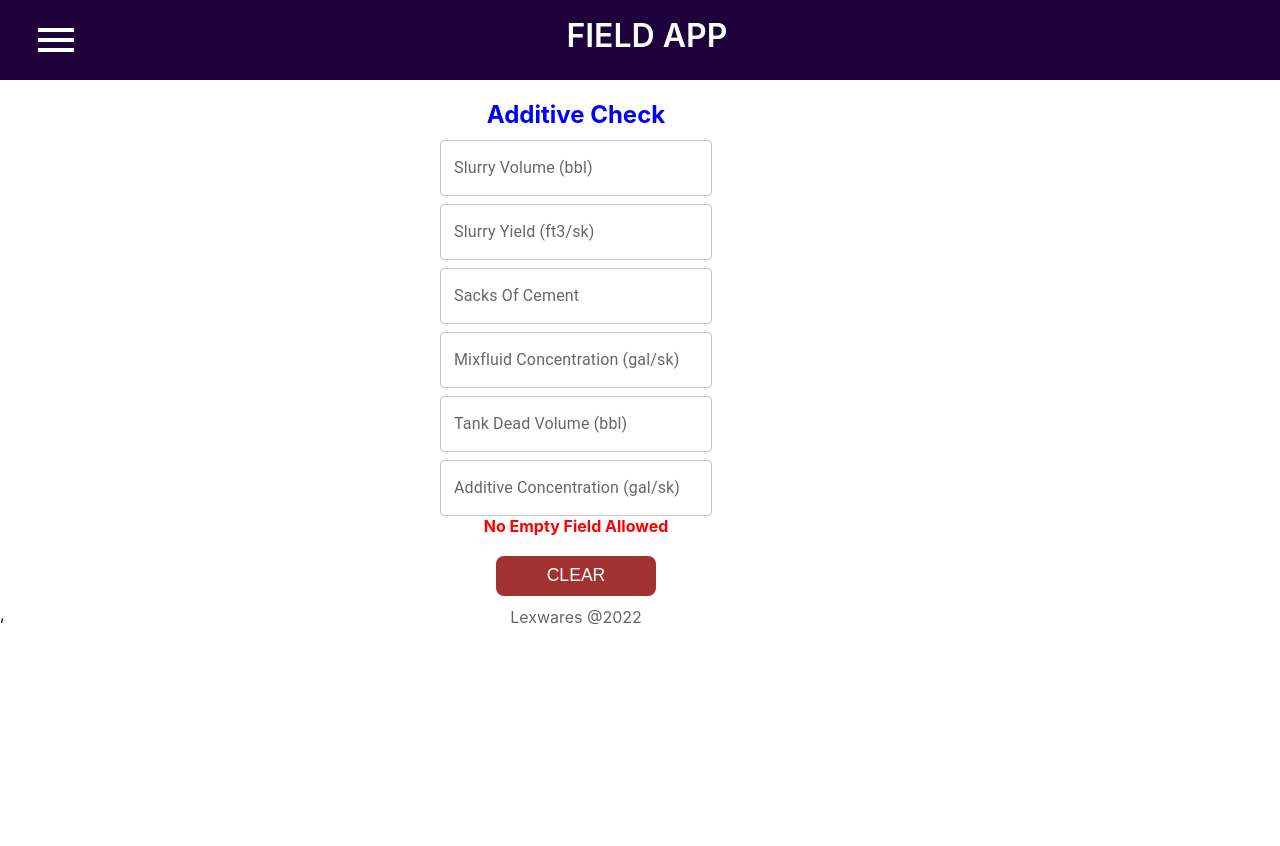
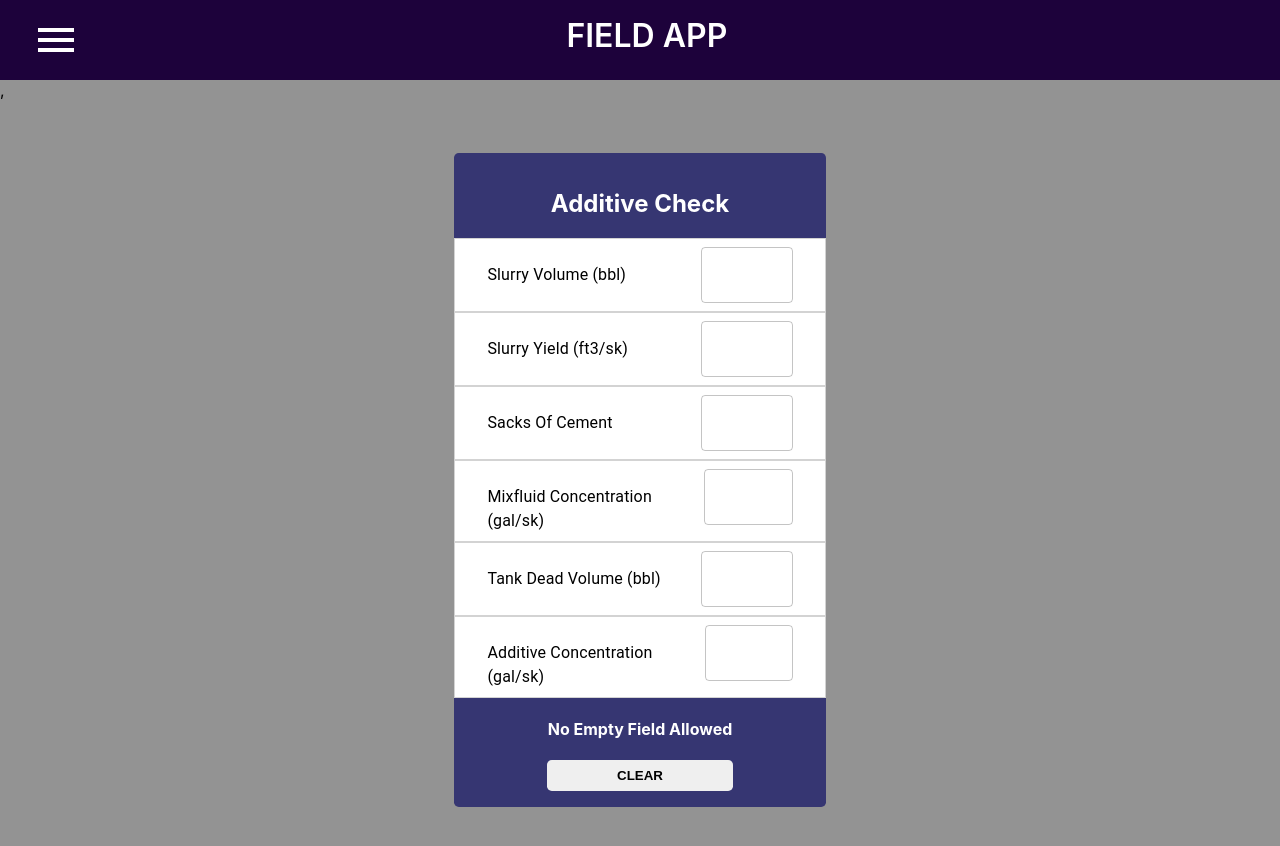
Before and after one commit to Alexcoder/riglex, a React (Create React App) app: page /select/additive in a window 1280 px wide. Shown: the top 846 px of the page. Before the commit the page ends 800 px from the top, so only its background shows below. Built offline with nearby package versions, Linux system fonts and the light colour scheme.

Commit message:
refactor additive css

```diff
--- a/src/components/Additive/Additive.css
+++ b/src/components/Additive/Additive.css
@@ -1,78 +1,57 @@
-.container{
-    background-color: whiteSmoke;
-    width: 26rem;
-    padding: 3rem;
-    color: black;
-    display: grid;
-    gap: 0.1rem;
-    margin: 1rem 0rem ;
-    /* box-shadow: 0rem 0.1rem 0.5rem 0rem black; */
-    border-radius: 0.2rem;
-}
-.additive_input{
-    width: 19rem;
-    height: 3.5rem;
-}
-.div{
-     border: 2px solid inherit;
-     color: black;
-     width: 20rem;
-     border-color: black;
-     margin-top: 1rem;
-     text-align: center;
-     padding-top: 1rem;
-     padding-bottom: 0.3rem;
-}
-.cement_sack_render{
+.additive-container{
+    background: rgba(0, 0, 0, 0.425);
     text-align: center;
-    color: blue;
-    /* border: 2px solid gray; */
-    width: 24.2rem;
-    padding:1rem 0 0.5rem 0;
-    margin: -2rem 0 0rem 0;
-    font-size: 1rem;
-}
-.additive_button{
-    color: white;
-    background-color: darkred;
-    width: 10rem;
-    height: 2.5rem;
-    font-size: 1.1rem;
-    margin-top: -2rem;
-    border-color: transparent;
-    opacity: 0.8;
-    border-radius: 0.5rem;
-}
-.additive_button :hover{
-    background-color: white;
-    color: black;
-}
-.green{
-    background-color: green;
-    color: white;
-}
-.lexwares{
-    opacity: 0.6;
-    text-align: center;
-    margin: 0.2rem 0rem -2rem 0rem;
-}
-.exit_button{
-    font-size: 1.3rem;
+    align-items: center;
+    justify-content: center;
+    position: absolute;
+    display: flex;
+    width: 100%;
+    height: 100vh;
+    padding-bottom: 2rem;
+
 }
 
-@media screen and (max-width: 440px){
-    .container{
-        /* margin: 8rem 0rem 0rem 29rem; */
-        height: 60rem;
-        border: 1px solid transparent;
-        box-shadow: 0rem transparent;
+.additive-container >div{
+    background: rgb(54, 54, 114);
+    padding: 1rem 0.03rem;
+    width:29%;
+    border-radius: 0.3rem;
+    height: fit-content;
+}
+
+.additive-check{
+    color:white;
+}
+
+.additive-clear{
+    border: none;
+    padding: 0.5rem 1rem;
+    width: 50%;
+    font-weight:600 ;
+    border-radius: 0.3rem;
+}
+
+
+
+@media screen and (max-width: 1024px){
+    .additive-container{
+        margin-top: -2rem;
     }
-    .additive_input{
-        /* width: 19rem; */
-        height: 1rem;
+    .additive-container >div{
+        width:90%;
+        margin: 1rem 0rem 2rem 0rem;
+        padding: 1rem 0.05rem;
     }
-    .exit_button{
-        font-size: 1.3rem;
+}
+
+@media screen and (max-width: 620px){
+    .additive-container{
+        margin-top: -1rem;
+    }
+    .additive-container >div{
+        width:90%;
+        margin: 1rem 0rem 2rem 0rem;
     }
 
+
 }
--- a/src/components/Additive/Additive.js
+++ b/src/components/Additive/Additive.js
@@ -1,6 +1,5 @@
 import React, {useState} from 'react';
 import SingleAdditive from './SingleAdditive';
-import { Grid,  } from '@mui/material';
 import './Additive.css';
 
 const Additive = () => {
@@ -39,72 +38,97 @@ const Additive = () => {
 
 
   return (
-  <div style={{width: "100vw"}}>
-     <Grid container justifyContent="center" alignItems="center" textAlign="center"
-     rowSpacing={1} sx={{width: "90%",}}
-      >
-      <Grid item xs={10} sm={10} md={10}>
-      <h2 style={{color: "blue", textAlign: "center", marginBottom: "0.2rem"}}> Additive Check </h2>
-      </Grid>
+  <main className="additive-container">
+     <div>
+         <div>
+            <h2 className="additive-check">
+                Additive Check
+            </h2>
+         </div>
 
-      { sacksOfCement ? null :
-      <>
-      <SingleAdditive value={slurryVolume} label={`Slurry Volume (bbl)`}
-      onChange={(e)=> setSlurryVolume(e.target.value)}
-      />
-       <SingleAdditive value={slurryYield} label={`Slurry Yield (ft3/sk)`}
+         {
+          sacksOfCement
+          ? null
+          :
+         <div>
+            <SingleAdditive
+               value={slurryVolume}
+               label={`Slurry Volume (bbl)`}
+               onChange={(e)=> setSlurryVolume(e.target.value)}/>
+            <SingleAdditive
+               value={slurryYield}
+               label={`Slurry Yield (ft3/sk)`}
                onChange={(e)=> {setSlurryYield(e.target.value)}}/>
-      </>
+        </div>
         }
 
         {      //CONDITIONAL RENDERING */}
-       slurryYield || slurryVolume? null :
-       <SingleAdditive value={sacksOfCement} label={`Sacks Of Cement`}
-       onChange={(e)=> {setSacksOfCement(e.target.value)}}
-       />
+         slurryYield || slurryVolume
+         ? null
+         :
+          <SingleAdditive
+               value={sacksOfCement}
+               label={`Sacks Of Cement`}
+              onChange={(e)=> {setSacksOfCement(e.target.value)}} />
         }
 
-       <SingleAdditive value={mixFluidConc} label={`Mixfluid Concentration (gal/sk)`}
-        onChange={(e)=> {setMixFluidConc(e.target.value)}}
-        />
-       <SingleAdditive value={deadVolume} label={`Tank Dead Volume (bbl)`}
-       onChange={(e)=> {setDeadVolume(e.target.value)}}
-       />
-       <SingleAdditive value={additiveConcentration} label={`Additive Concentration (gal/sk)`}
-       onChange={(e)=> {setAdditiveConcentration(e.target.value)}}
-       />
-
+        <SingleAdditive
+           value={mixFluidConc}
+           label={`Mixfluid Concentration (gal/sk)`}
+           onChange={(e)=> {setMixFluidConc(e.target.value)}}/>
+        <SingleAdditive
+           value={deadVolume}
+           label={`Tank Dead Volume (bbl)`}
+           onChange={(e)=> {setDeadVolume(e.target.value)}}/>
+       <SingleAdditive
+           value={additiveConcentration}
+           label={`Additive Concentration (gal/sk)`}
+           onChange={(e)=> {setAdditiveConcentration(e.target.value)}}/>
        {/* -----------RESULT-------------- */}
 
        {
-        slurryVolume>"0" & slurryYield>"0" & mixFluidConc>="0" & deadVolume>="0" & additiveConcentration>"0" ?
-        <Grid item xs={10} sm={10} md={10}>
+         slurryVolume>"0"
+         & slurryYield>"0"
+         & mixFluidConc>="0"
+         & deadVolume>="0"
+         & additiveConcentration>"0"
+         ?
+         <div>
+            <h3 style={{textAlign: "center", color: "blue",}}>Additive
+              <span style={{color: "white"}}> {Additive} </span>
+              gallon
+            </h3>
+        </div>
+        :
+         sacksOfCement>"0"
+         & mixFluidConc>="0"
+         & deadVolume>="0"
+         & additiveConcentration>"0"
+         ?
+         <div>
             <h3 style={{textAlign: "center", color: "blue",}}>Additive
               <span style={{color: "red"}}> {Additive} </span>
-        gallon</h3>
-        </Grid>
-        :sacksOfCement>"0" & mixFluidConc>="0" & deadVolume>="0" & additiveConcentration>"0" ?
-        <Grid item xs={10} sm={10} md={10}>
-        <h3 style={{textAlign: "center", color: "blue",}}>Additive
-        <span style={{color: "red"}}> {Additive} </span>
-         gallon</h3>
-         </Grid>
+               gallon
+            </h3>
+         </div>
          : null
        }
-       <Grid item xs={10} sm={10} md={10}>
-       <h4 style={{textAlign: "center", color: "red", marginTop: "-0.5rem"}}>{MixFluid_With_DeadVolume_Changer}</h4>
-       </Grid>
+       <div>
+            <h4 style={{textAlign: "center", color: "white"}}>
+               {MixFluid_With_DeadVolume_Changer}
+            </h4>
+       </div>
 
-      <Grid item xs={12} sm={10} md={10}>
-       <button className= "additive_button" onClick={clear}>CLEAR</button>
-       </Grid>
+       <div>
+         <button
+            className= "additive-clear"
+            onClick={clear}>
+               CLEAR
+         </button>
+       </div>
 
-      <Grid item xs={10} sm={10} md={10}>
-      <div className="lexwares" >Lexwares @2022</div>
-      </Grid>
-
-    </Grid>
     </div>
+  </main>
   )
 }
 
--- a/src/components/Additive/SingleAdditive.js
+++ b/src/components/Additive/SingleAdditive.js
@@ -1,16 +1,30 @@
 import React from 'react';
-import { Grid, TextField } from '@mui/material';
+import { Grid, TextField, Typography } from '@mui/material';
 
 const SingleAdditive = ({label,value,onChange}) => {
 
   return (
-    <Grid item xs={12} sm={10} md={12}>
+    <Grid
+      sx={{
+           display:"flex",
+           background:"white",
+           justifyContent:"space-between",
+           padding:"0.5rem 2rem",
+           border:"0.1px solid lightgray",
+         }}>
+      <Typography
+         sx={{
+             marginTop:"1rem",
+             textAlign:"start"
+             }}>
+              {label}
+      </Typography>
       <TextField
-      sx={{width: "17rem", height: "3.5rem"}}
-      type='number' variant="outlined"
-      value={value}
-      label={label}
-      onChange={onChange}
+           sx={{width: "30%",}}
+           type='number'
+           variant="outlined"
+           value={value}
+           onChange={onChange}
       />
     </Grid>
   )
```
Lines whose indentation alone changed are shown as unchanged.
